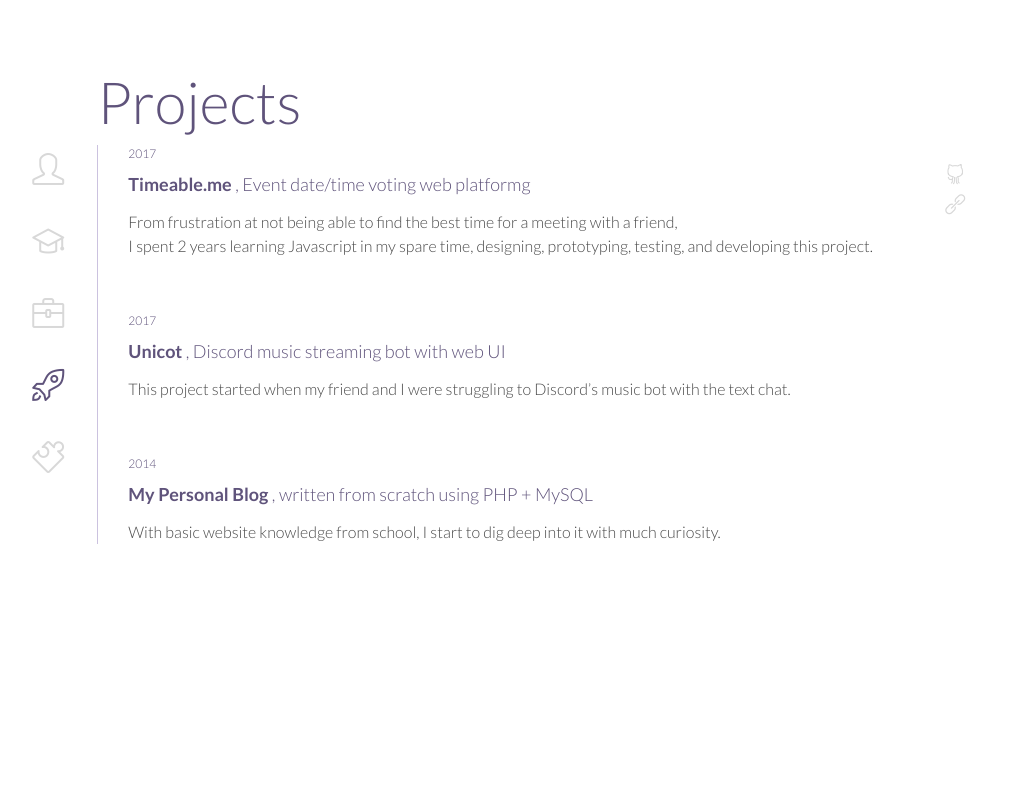
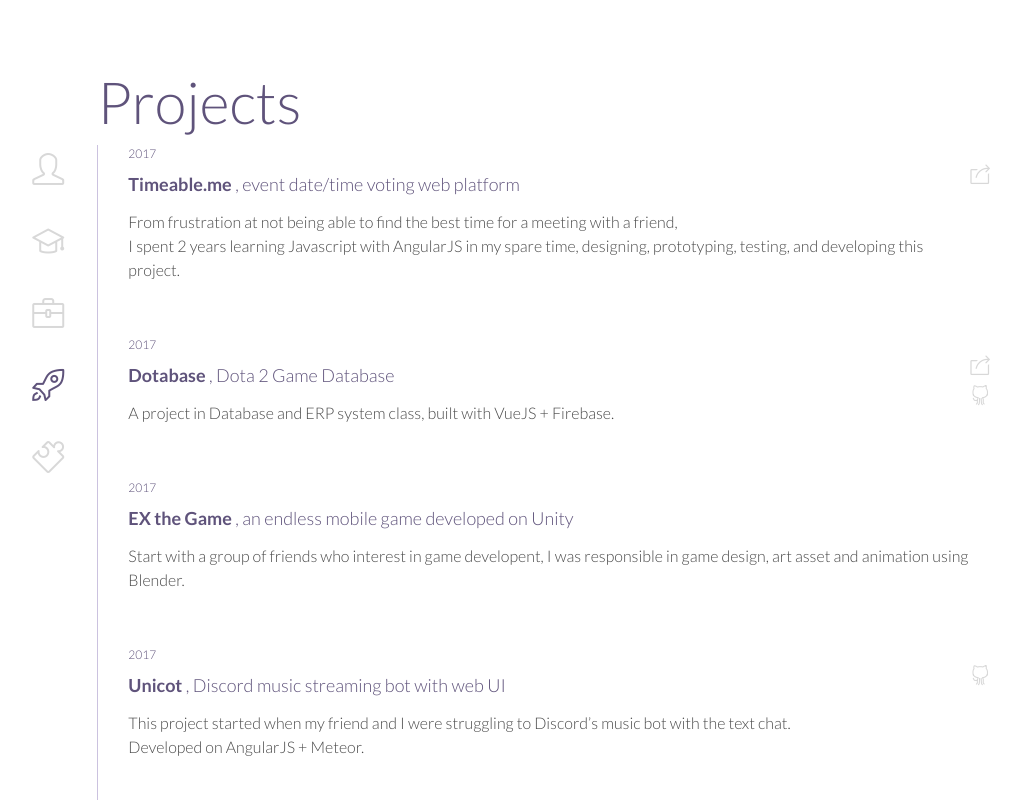
Before and after one commit to Th1nkK1D/me, a Vue app: page /projects in a window 1280 px wide. Shown: the top 800 px of the page, without its empty margins (132-1153 px from the left). Built offline with nearby package versions, Linux system fonts and the light colour scheme.

Commit message:
Add content, minor timeline UI fixed

```diff
--- a/src/components/Activities.vue
+++ b/src/components/Activities.vue
@@ -16,7 +16,16 @@
     return {
       activity: [
         {time: "Now", head: "President of Computer Engineering Class of 2015"},
-        {time: '2017', head: "1st runner-up, Thailand Stupid Hackathon", text: ['Swallom, restaurant radomizer PWA based on the current location']},
+        {
+          time: '2017', head: "Facebook Developer Circle Hackathon", subhead: ', Thailand 2017',
+          text: ['CodieDoggy, Code hinter bot on Facebook Messenger'],
+          link: [{url:'https://github.com/Th1nkK1D/CodieDoggy', icon:'social-github'}]
+        },
+        {
+          time: '2017', head: "Thailand Stupid Hackathon", subhead: ', 1st runner-up award',
+          text: ['Swallom, restaurant radomizer PWA based on the current location'],
+          link: [{url:'https://swallom-1506749334555.firebaseapp.com', icon:'share-alt'},{url:'https://github.com/Th1nkK1D/swallom', icon:'social-github'}]
+        },
         {time: '2017', head: "UX Classroom Student", subhead: ', series of UX intensive course.', text: ["Organized by group of Thai UX expertise, they provide an UX knowledge with hands-on experience."]},
         {time: '2015', head: "Web Development Lead Instructor", subhead: ', Computer Engineering Camp, KMUTT', text: ["Taught the basic knowledge of web development to inspire the high school students."]},
       ]
--- a/src/components/Education.vue
+++ b/src/components/Education.vue
@@ -18,6 +18,7 @@
         {time: "Now, since Aug '15", head: "King Mongkut's University of Technology Thonburi", subhead: ', Bangkok, Thailand', text: ["Bachelor of Engineering Program in Computer Engineering (International Program)", "GPA 3.72 out of 4 (4 semesters) - Expected May 2019"]},
         {time: '2017', head: "Jÿvaskÿla University of Technology", subhead: ', Jÿvaskÿla, Finland', text: ["A semester exchange program in the IT department with Erasmus+ Global Scholarship"]},
         {time: '2016', head: "École d’ingénieurs", subhead: ', Paris, France', text: ["A summer program in Operating Systems"]},
+        {time: '2010 - 2015', head: "Roong-Aroon School", subhead: ', Bangkok, Thailand', text: ["Science-Math Class, GPA 3.76 out of 4", "Got a scholarship for high study performance, good behavior and voluntary activities"]},
       ]
     }
   }
--- a/src/components/Projects.vue
+++ b/src/components/Projects.vue
@@ -16,12 +16,37 @@
     return {
       project: [
         {
-          time: "2017", head: "Timeable.me", subhead: ', Event date/time voting web platformg',
-          text: ['From frustration at not being able to find the best time for a meeting with a friend,',"I spent 2 years learning Javascript in my spare time, designing, prototyping, testing, and developing this project."],
-          link: [{url:'http://google.com', icon:'social-github'},{url:'http://google.com', icon:'link'}]
+          time: "2017", head: "Timeable.me", subhead: ', event date/time voting web platform',
+          text: ['From frustration at not being able to find the best time for a meeting with a friend,',"I spent 2 years learning Javascript with AngularJS in my spare time, designing, prototyping, testing, and developing this project."],
+          link: [{url:'http://timeable.me', icon:'share-alt'}]
         },
-        {time: '2017', head: "Unicot", subhead: ', Discord music streaming bot with web UI', text: ['This project started when my friend and I were struggling to Discord’s music bot with the text chat.']},
-        {time: '2014', head: "My Personal Blog", subhead: ', written from scratch using PHP + MySQL', text: ["With basic website knowledge from school, I start to dig deep into it with much curiosity."]},
+        {
+          time: '2017', head: "Dotabase", subhead: ', Dota 2 Game Database',
+          text: ['A project in Database and ERP system class, built with VueJS + Firebase.'],
+          link: [{url:'https://dotabase-fe206.firebaseapp.com/', icon:'share-alt'},{url:'https://github.com/Th1nkK1D/Dotabase', icon:'social-github'}]
+        },
+        {
+          time: '2017', head: "EX the Game", subhead: ', an endless mobile game developed on Unity',
+          text: ['Start with a group of friends who interest in game developent, I was responsible in game design, art asset and animation using Blender.']
+        },
+        {
+          time: '2017', head: "Unicot", subhead: ', Discord music streaming bot with web UI',
+          text: ['This project started when my friend and I were struggling to Discord’s music bot with the text chat.','Developed on AngularJS + Meteor.'],
+          link: [{url:'https://github.com/Th1nkK1D/unicot', icon:'social-github'}]
+        },
+        {
+          time: '2015', head: "Pseudo2C", subhead: ', pseudo-code to C converter',
+          text: ['A project in Algorithm and Data Structure class, all written in C language.'],
+          link: [{url:'https://github.com/Th1nkK1D/pseudo2C', icon:'social-github'}]
+        },
+        {
+          time: '2015', head: "Interactive Chessboard", subhead: ', a chessboard with LED movement hint',
+          text: ['A project in Computer Engineering Exploration class, using LED and switch matrix with Arduino.'],
+        },
+        {
+          time: '2014', head: "My Personal Blog", subhead: ', written from scratch using PHP + MySQL',
+          text: ["With basic website knowledge from school, I start to dig deep into it with much curiosity."]
+        },
       ]
     }
   }
--- a/src/components/Timeline.vue
+++ b/src/components/Timeline.vue
@@ -72,6 +72,7 @@
 
       .links {
         margin-top: 15px;
+        text-align: right;
 
         a {
           color: #d8d8d8;
--- a/src/components/Work.vue
+++ b/src/components/Work.vue
@@ -17,7 +17,11 @@
       work: [
         {time: "2017", head: "Front-End Developer (Freelance)", subhead: '@ H-Lab Consulting', text: ['Project: “Hospital ER Patients Management System”',"I developed a progressive web app for tablet with Angular", "and field-tested it for product improvement by collecting feedback."]},
         {time: '2017', head: "Front-End Developer (Freelance)", subhead: '@ Actimotive', text: ['Project: “Fitness Management System”','I designed a prototype and developed the cross platform web application using Angular.']},
-        {time: '2016', head: "Front-End Developer (Volunteer)", subhead: '@ TEDxKMUTT', text: ["With my passion for self-improvment, I joined TEDxKMUTT organized by students in my university.","I developed the TEDxKMUTT 2016 website with other developers, designers, and project managers."]},
+        {
+          time: '2016', head: "Front-End Developer (Volunteer)", subhead: '@ TEDxKMUTT',
+          text: ["With my passion for self-improvment, I joined TEDxKMUTT organized by students in my university.","I developed the TEDxKMUTT 2016 website with other developers, designers, and project managers."],
+          link: [{url:'https://github.com/TEDxKMUTT', icon:'social-github'}]
+        },
       ]
     }
   }
```
